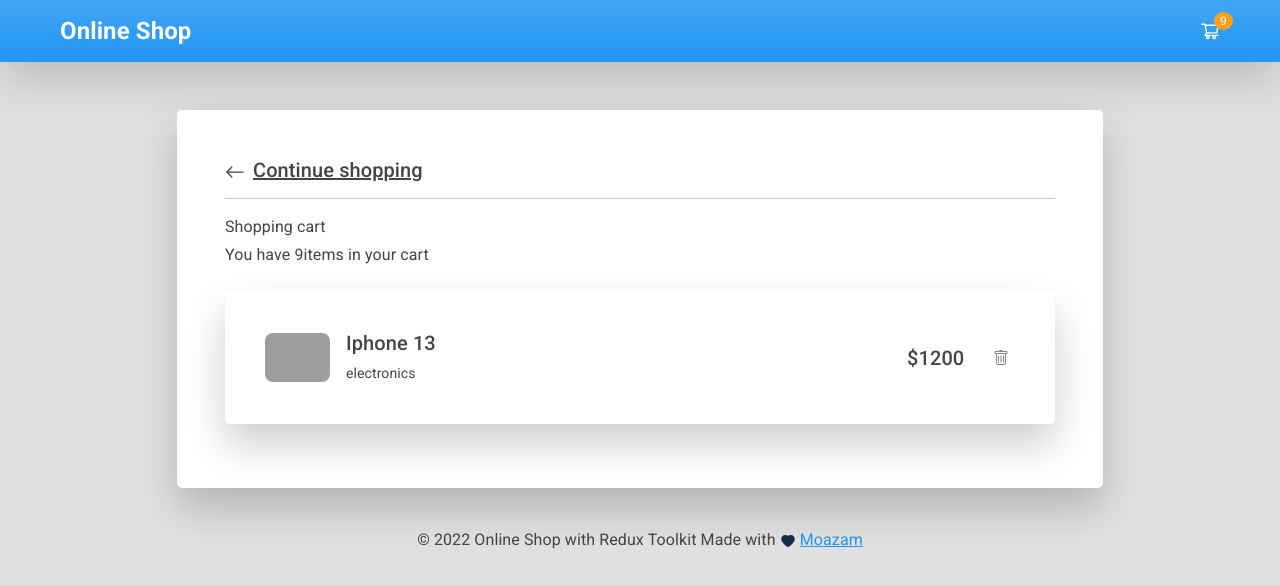
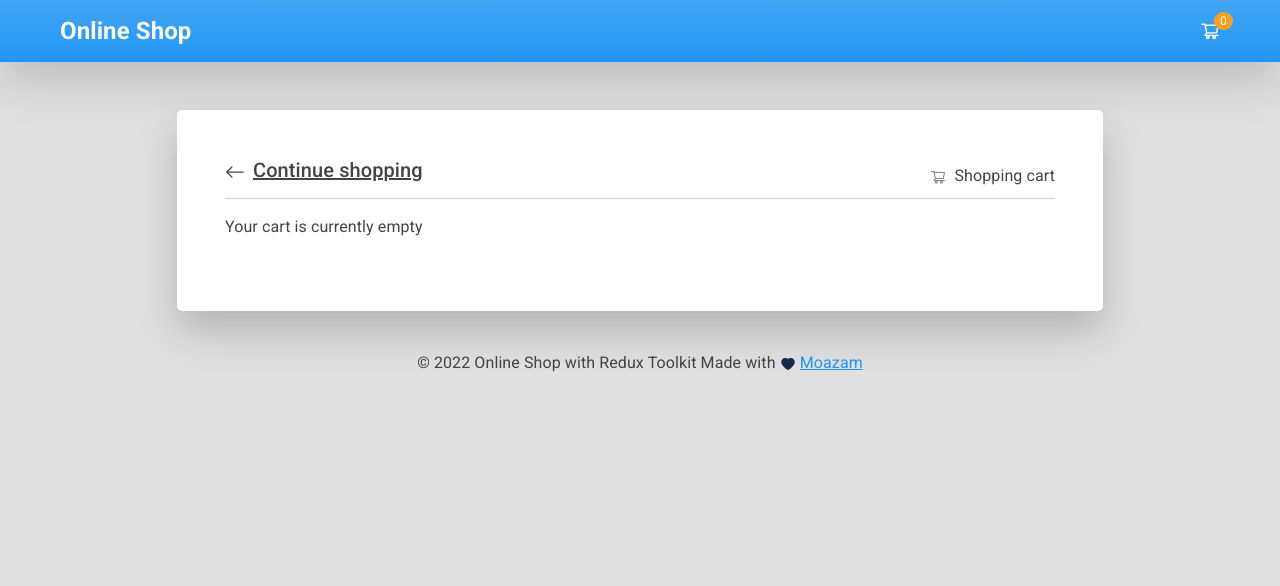
Before and after one commit to Moazam05/Online-Shop-Toolkit, a React (Create React App) app in the folder frontend/: page /cart in a window 1280 px wide. Shown: the top 586 px of the page. Built offline with nearby package versions, Linux system fonts and the light colour scheme; grey boxes are pictures that could not be loaded.

Commit message:
Cart Page Design

```diff
--- a/frontend/src/components/Header.jsx
+++ b/frontend/src/components/Header.jsx
@@ -1,11 +1,13 @@
 // React Imports
 import React from 'react';
 import { Link, useNavigate } from 'react-router-dom';
+import { useSelector } from 'react-redux';
 // Icons Imports
 import { FaBars } from 'react-icons/fa';
 import { AiOutlineShoppingCart } from 'react-icons/ai';
 
 const Header = () => {
+  const cart = useSelector((state) => state?.cart);
   const navigate = useNavigate();
 
   const cartStyle = {
@@ -48,7 +50,7 @@ const Header = () => {
                 fontSize={20}
                 className='ms-2 fw-bold'
               />
-              <div style={cartStyle}>9</div>
+              <div style={cartStyle}>{cart?.cartItems.length}</div>
             </li>
           </ul>
         </div>
--- a/frontend/src/pages/views/Cart/Components/Cart.css
+++ b/frontend/src/pages/views/Cart/Components/Cart.css
@@ -76,3 +76,11 @@
     font-size: 17px !important;
   }
 }
+
+.titles,
+.cart-items {
+  display: grid;
+  align-items: center;
+  grid-template-columns: 2fr 1fr 1fr 1fr;
+  column-gap: 0.5rem;
+}
--- a/frontend/src/pages/views/Cart/index.js
+++ b/frontend/src/pages/views/Cart/index.js
@@ -1,13 +1,19 @@
 // React Imports
 import React from 'react';
 import { Link } from 'react-router-dom';
+import { AiOutlineShoppingCart } from 'react-icons/ai';
+import { useSelector } from 'react-redux';
 // Custom Imports
 import Layout from '../../../components/Layout';
 // Icons Imports
-import { BsTrash, BsArrowLeft } from 'react-icons/bs';
+import { BsArrowLeft, BsPlus } from 'react-icons/bs';
+import { BiMinus } from 'react-icons/bi';
 import './Components/Cart.css';
 
 const Cart = () => {
+  const cart = useSelector((state) => state.cart);
+  console.log(cart);
+
   return (
     <Layout>
       <div className='container mt-5'>
@@ -16,57 +22,88 @@ const Cart = () => {
           <div className='col-md-10'>
             <div className='card p-5' style={{ width: '100%' }}>
               <div className='left-wrap'>
+                <div className='d-flex justify-content-between align-items-center'>
                   <h5 className='mb-3'>
                     <Link to='/' className='text-body continue'>
                       <BsArrowLeft className='me-2' />
                       Continue shopping
                     </Link>
                   </h5>
-                <hr />
-                <div className='d-flex justify-content-between align-items-center mb-4'>
-                  <div>
+
+                  <div className='d-flex gap-2'>
+                    <div className='mb-1' style={{ color: '#888888' }}>
+                      <AiOutlineShoppingCart />
+                    </div>
                     <p className='mb-1'>Shopping cart</p>
-                    <p className='mb-0'>
-                      You have 9{/* {store.cartItems.length} */}
-                      items in your cart
-                    </p>
                   </div>
                 </div>
-                {/* {store?.cartItems?.length > 0 ? (
-                  store?.cartItems.map((item, index) => ( */}
-                <div
-                  className='card mb-3 left-card-side'
-                  style={{ width: '100%' }}
-                  // key={index}
-                >
-                  <div className='card-body' style={{ width: 'unset' }}>
-                    <div className='d-flex justify-content-between left-side'>
+                <hr style={{ marginTop: '0' }} />
+                <div className='mb-4'>
+                  <div>
+                    {cart?.cartItems?.length > 0 ? (
+                      <p className='mb-0'>
+                        You have {cart?.cartItems.length} items in your cart
+                      </p>
+                    ) : (
+                      <p className='mb-0'>Your cart is currently empty</p>
+                    )}
+                  </div>
+                </div>
+              </div>
+              {cart?.cartItems.length > 0 && (
+                <div className='titles'>
+                  <h5 className='mb-4 text-muted'>Product</h5>
+                  <h5 className='mb-4 text-muted'>Price</h5>
+                  <h5 className='mb-4 text-muted text-center'>Quantity</h5>
+                  <h5 className='mb-4 text-muted text-end'>Total</h5>
+                </div>
+              )}
+
+              {cart?.cartItems.map((item, index) => (
+                <div key={index}>
+                  <div className='cart-items'>
                     <div className='d-flex flex-row align-items-center'>
                       <div>
                         <img
-                            src='https://www.apple.com/v/iphone-13-pro/a/images/overview/design/finishes_1_sierra_blue__2bovafkl4yaa_large.jpg'
+                          src={item?.image}
                           className='img-fluid rounded-3'
                           alt='Shopping item'
                           style={{ width: 65 }}
                         />
                       </div>
                       <div className='ms-3'>
-                          <h5>
-                            {/* {item?.title.substring(0, 21)} */}
-                            Iphone 13
-                          </h5>
-                          <p className='small mb-0'>
-                            {/* {item?.category} */}
-                            electronics
-                          </p>
+                        <h5>{item?.title.substring(0, 21)}</h5>
+                        <p className='small mb-0'>{item?.category}</p>
+                        <button
+                          style={{ fontSize: '12px' }}
+                          type='button'
+                          className='btn btn-danger btn-sm mt-2 text-capitalize'
+                        >
+                          Remove
+                        </button>
                       </div>
                     </div>
-                      <div className='d-flex flex-row align-items-center icon'>
-                        {/* <div style={{ width: 50 }}>
-                              <h5 className='fw-normal mb-0'>2</h5>
-                            </div> */}
-                        <div style={{ width: 80 }}>
-                          <h5 className='mb-0'>$1200</h5>
+                    <div>
+                      <h5 className='mb-0'>
+                        ${item?.price}{' '}
+                        <span style={{ fontSize: '13px' }}>
+                          * {item?.cartQuantity}
+                        </span>
+                      </h5>
+                    </div>
+                    <div className='d-flex flex-row align-items-center icon gap-3 justify-content-center'>
+                      <button
+                        className='fw-bold border-0'
+                        style={{
+                          color: '#888888',
+                          background: 'transparent',
+                        }}
+                        // onClick={() => deleteItemFromCart(item)}
+                      >
+                        <BiMinus fontSize={23} />
+                      </button>
+                      <div>
+                        <h5 className='mb-0'>1</h5>
                       </div>
                       <button
                         className='fw-bold border-0'
@@ -76,19 +113,52 @@ const Cart = () => {
                         }}
                         // onClick={() => deleteItemFromCart(item)}
                       >
-                          <BsTrash />
+                        <BsPlus fontSize={23} />
+                      </button>
+                    </div>
+                    <div className='text-end'>
+                      <h5 className='mb-0'>
+                        ${item?.price * item?.cartQuantity}
+                      </h5>
+                    </div>
+                  </div>
+
+                  <div className='mt-3'>
+                    <hr />
+                  </div>
+                </div>
+              ))}
+              {cart?.cartItems?.length > 0 && (
+                <div className='d-flex justify-content-between align-items-start mt-2'>
+                  <div style={{ width: '150px', maxWidth: '100%' }}>
+                    <button
+                      type='button'
+                      class='btn btn-outline-danger text-capitalize'
+                      style={{ width: '100%', padding: '9px' }}
+                    >
+                      Clear Cart
+                    </button>
+                  </div>
+                  <div
+                    className='d-flex justify-content-between flex-column'
+                    style={{ width: '270px' }}
+                  >
+                    <div className='d-flex flex-row justify-content-between'>
+                      <h5>Subtotal</h5>
+                      <h5>${cart?.cartTotalAmount}</h5>
+                    </div>
+                    <div>
+                      <button
+                        type='button'
+                        class='btn btn-primary text-capitalize mt-2'
+                        style={{ width: '100%', padding: '9px' }}
+                      >
+                        Subtotal
                       </button>
                     </div>
                   </div>
                 </div>
-                </div>
-                {/* ))
-                ) : (
-                  <Link to='/' className='btn btn-primary btn-sm mb-3'>
-                    Your cart is Empty
-                  </Link>
-                )} */}
-              </div>
+              )}
             </div>
             <div className='col-md-1'></div>
           </div>
```
Lines whose indentation alone changed are shown as unchanged.
